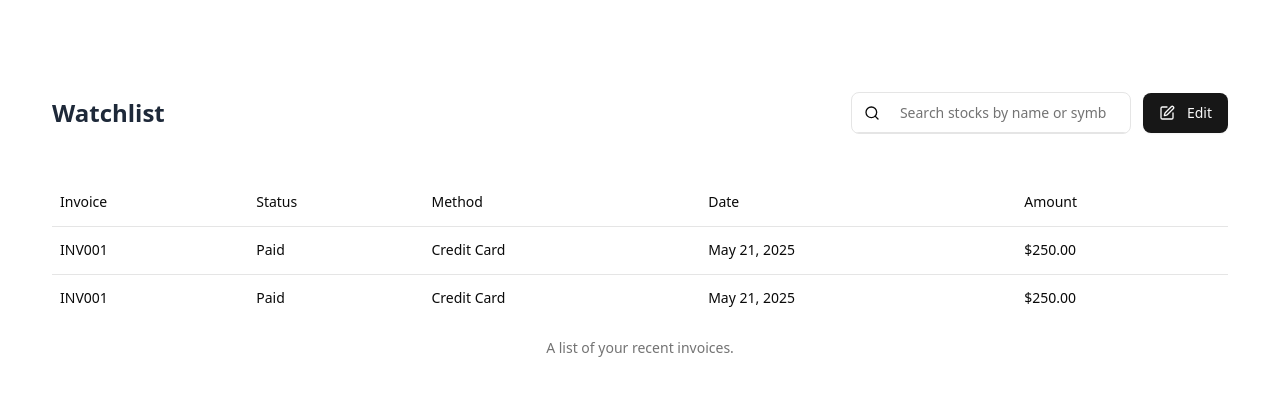
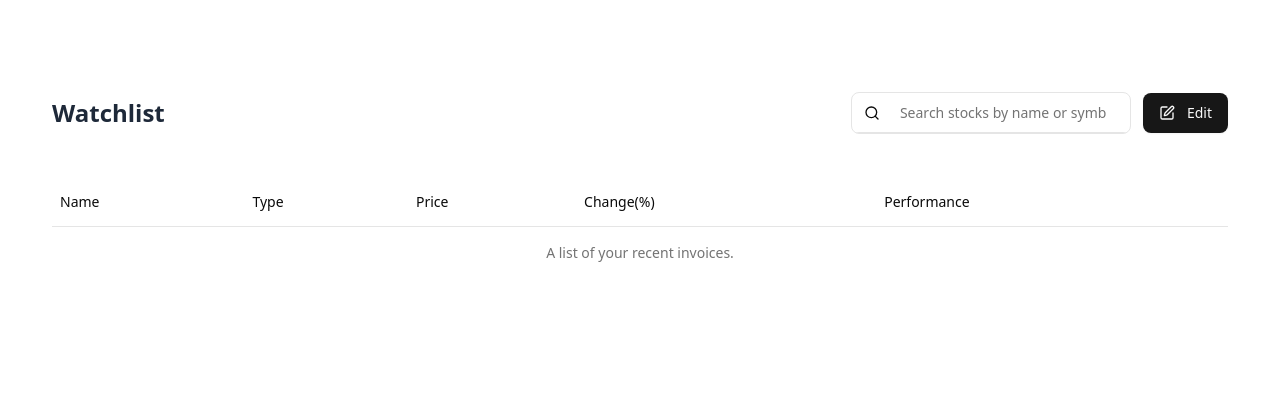
Before and after one commit to KnowledgeShareSG/react-workshop-updated, a React (Vite) app: page / in a window 1280 px wide. Shown: the top 396 px of the page. Built offline with nearby package versions, Linux system fonts and the light colour scheme.

Commit message:
Created a WatchlistTable.tsx

```diff
--- a/src/views/watchlist/Watchlist.tsx
+++ b/src/views/watchlist/Watchlist.tsx
@@ -1,16 +1,9 @@
 import {Button} from "@/components/ui/button.tsx";
 import {SquarePen} from "lucide-react";
 import {StockSearch, type Stock} from "@/views/stock-search/StockSearch.tsx";
-import {
-    Table,
-    TableBody,
-    TableCaption,
-    TableCell,
-    TableHead,
-    TableHeader,
-    TableRow,
-} from "@/components/ui/table"
+
 import {useState} from "react";
+import {WatchlistTable} from "@/views/watchlist/WatchlistTable.tsx";
 
 export const Watchlist = () => {
     const [watchlist, setWatchlist] = useState<Stock[]>([]);
@@ -32,10 +25,10 @@ export const Watchlist = () => {
 
                 <div className="flex items-center gap-3 w-full sm:w-auto justify-center sm:justify-end">
                     <div className="w-full sm:w-[280px]">
-                        <StockSearch onSelect={handleStockAdd} />
+                        <StockSearch onSelect={handleStockAdd}/>
                     </div>
                     <Button
-                        icon={<SquarePen className="size-4" />}
+                        icon={<SquarePen className="size-4"/>}
                         className="sm:w-auto whitespace-nowrap"
                     >
                         Edit
@@ -43,35 +36,7 @@ export const Watchlist = () => {
                 </div>
             </div>
             <div className="mt-5 bg-white px-0 py-6 overflow-x-auto">
-                <Table>
-                    <TableCaption>A list of your recent invoices.</TableCaption>
-                    <TableHeader>
-                        <TableRow className="h-24 xl:h-12">
-                            <TableHead className="text-left xl:table-cell">Invoice</TableHead>
-                            <TableHead className="text-left hidden xl:table-cell">Status</TableHead>
-                            <TableHead className="text-left xl:table-cell">Method</TableHead>
-                            <TableHead className="text-left xl:table-cell">Date</TableHead>
-                            <TableHead className="text-left hidden xl:table-cell">Amount</TableHead>
-                        </TableRow>
-                    </TableHeader>
-
-                    <TableBody>
-                        <TableRow className="h-24 xl:h-12">
-                            <TableCell className="text-left xl:table-cell">INV001</TableCell>
-                            <TableCell className="text-left hidden xl:table-cell">Paid</TableCell>
-                            <TableCell className="text-left xl:table-cell">Credit Card</TableCell>
-                            <TableCell className="text-left xl:table-cell">May 21, 2025</TableCell>
-                            <TableCell className="text-left hidden xl:table-cell">$250.00</TableCell>
-                        </TableRow>
-                        <TableRow className="h-24 xl:h-12">
-                            <TableCell className="text-left xl:table-cell">INV001</TableCell>
-                            <TableCell className="text-left hidden xl:table-cell">Paid</TableCell>
-                            <TableCell className="text-left xl:table-cell">Credit Card</TableCell>
-                            <TableCell className="text-left xl:table-cell">May 21, 2025</TableCell>
-                            <TableCell className="text-left hidden xl:table-cell">$250.00</TableCell>
-                        </TableRow>
-                    </TableBody>
-                </Table>
+                <WatchlistTable watchListData={watchlist}/>
             </div>
         </div>
     )
--- /dev/null
+++ b/src/views/watchlist/WatchlistTable.tsx
@@ -0,0 +1,39 @@
+import {
+    Table,
+    TableBody,
+    TableCaption,
+    TableCell,
+    TableHead,
+    TableHeader,
+    TableRow} from "@/components/ui/table.tsx";
+import type {Stock} from "@/views/stock-search/StockSearch.tsx";
+
+export interface WatchlistTableProps {
+    watchListData: Stock[]
+}
+export const WatchlistTable = ({watchListData}: WatchlistTableProps) => {
+    return <Table>
+        <TableCaption>A list of your recent invoices.</TableCaption>
+        <TableHeader>
+            <TableRow className="h-24 xl:h-12">
+                <TableHead className="text-left xl:table-cell">Name</TableHead>
+                <TableHead className="text-left hidden xl:table-cell">Type</TableHead>
+                <TableHead className="text-left xl:table-cell">Price</TableHead>
+                <TableHead className="text-left xl:table-cell">Change(%)</TableHead>
+                <TableHead className="text-left hidden xl:table-cell">Performance</TableHead>
+            </TableRow>
+        </TableHeader>
+
+        <TableBody>
+            {watchListData && watchListData.map((stock) => (
+                <TableRow className="h-24 xl:h-12">
+                    <TableCell className="text-left xl:table-cell">{stock.shortname}</TableCell>
+                    <TableCell className="text-left hidden xl:table-cell">{stock.quoteType}</TableCell>
+                    <TableCell className="text-left xl:table-cell">{stock.score}</TableCell>
+                    <TableCell className="text-left xl:table-cell">{stock.score}</TableCell>
+                    <TableCell className="text-left hidden xl:table-cell">{stock.index}</TableCell>
+                </TableRow>
+            ))}
+        </TableBody>
+    </Table>;
+}
```
